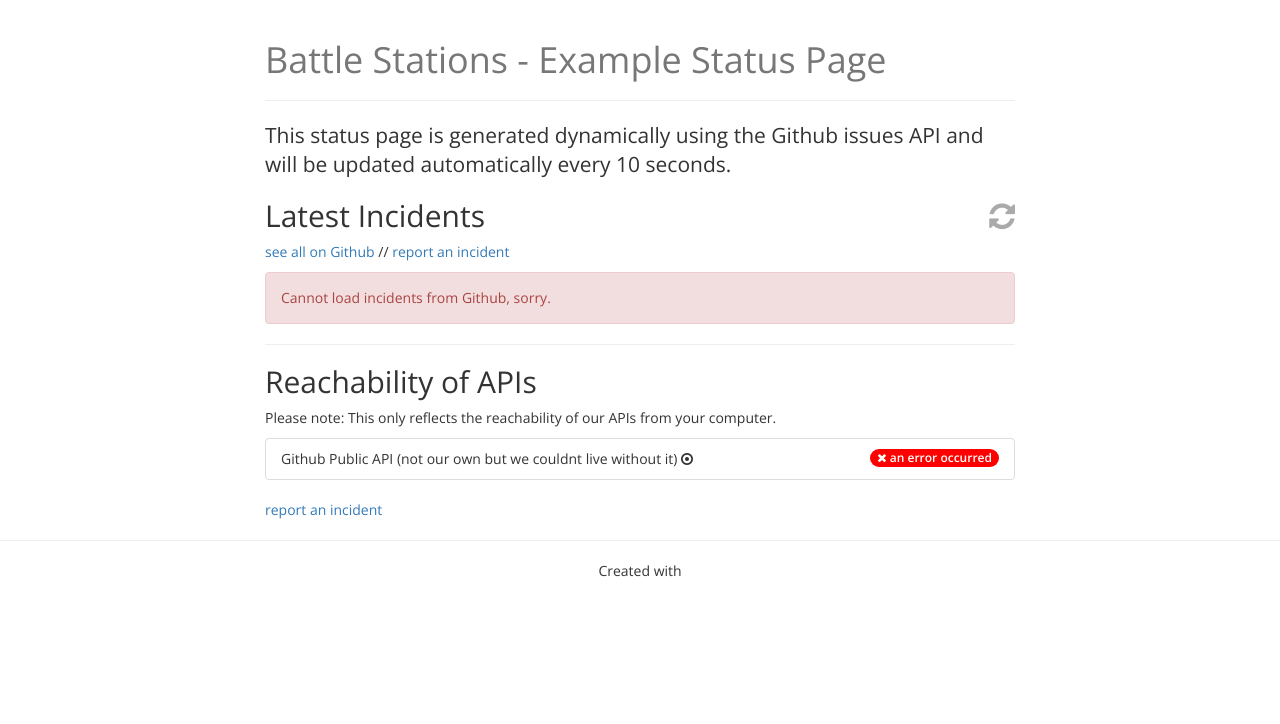
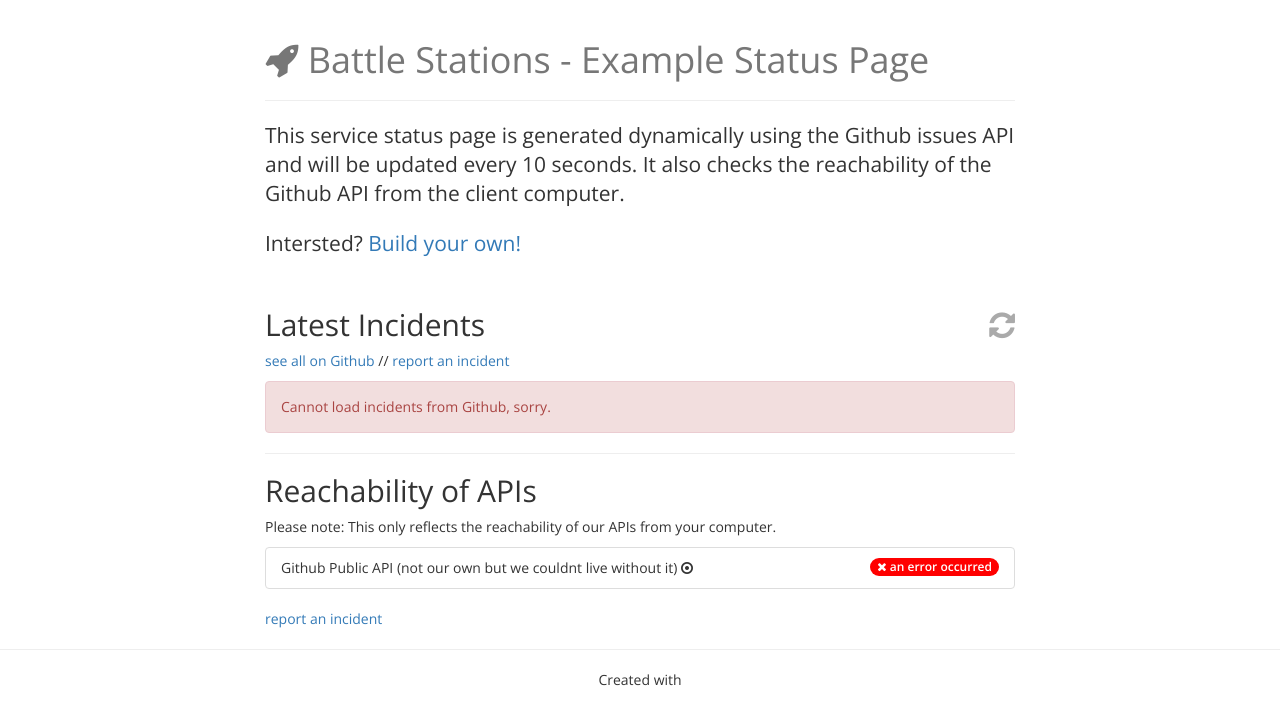
Before and after one commit to adewes/battle-stations, a plain HTML site: page index.html in a window 1280 px wide. Drawn offline with nearby package versions, Linux system fonts and the light colour scheme; no server answers.

Commit message:
Updated README, index.html

```diff
--- a/index.html
+++ b/index.html
@@ -28,11 +28,15 @@
 
             <div class="row">
                 <div class="col-md-8 col-md-offset-2">
-                    <h1 class="text-muted">Battle Stations - Example Status Page</h1>
+                    <h1 class="text-muted"><i class="fa fa-rocket"></i> Battle Stations - Example Status Page</h1>
                     <hr />
                     <p class="lead">
-                        This status page is generated dynamically using the Github issues API and
-                        will be updated automatically every 10 seconds.
+                        This service status page is generated dynamically using the Github issues API and
+                        will be updated every 10 seconds. It also checks the reachability of the Github API from
+                        the client computer.
+                    </p>
+                    <p class="lead">
+                        Intersted? <a href="https://github.com/adewes/battle-stations">Build your own!</a><br /><br />
                     </p>
                     <div id="app"></div>
                 </div>
```
Also changed, not shown: 1 other file.
